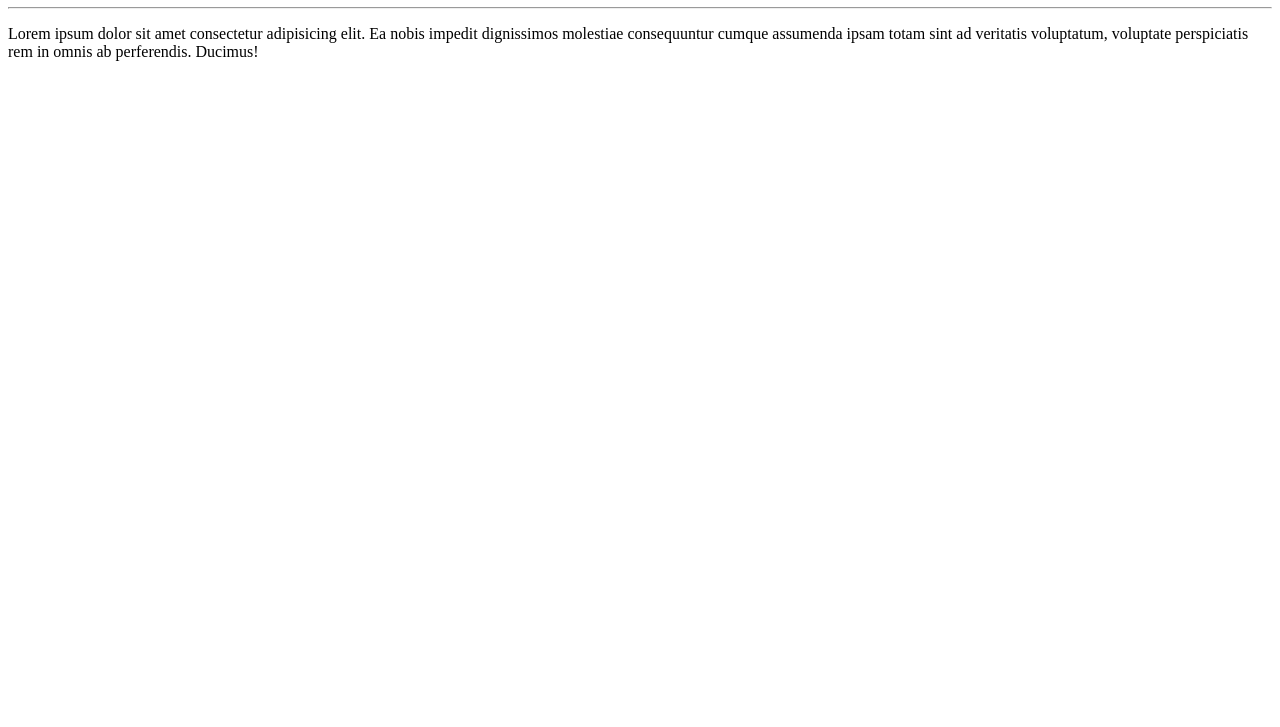
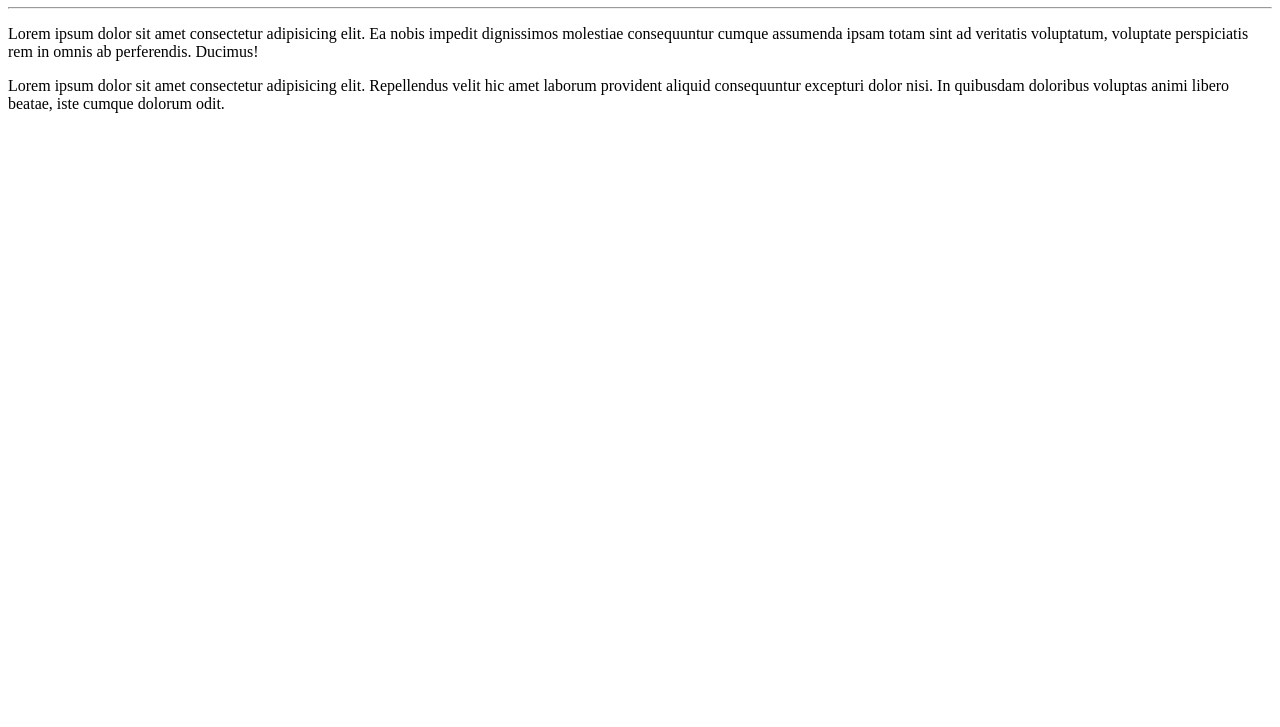
Before and after one commit to davidpereiralira/OlaMundo, a plain HTML site: page site-exemplo/index.html in a window 1280 px wide. Shown: the part 73-800 px from the top of the page. Drawn offline with Linux system fonts and the light colour scheme.

Commit message:
adicionei o segundo parágrafo

```diff
--- a/site-exemplo/index.html
+++ b/site-exemplo/index.html
@@ -9,5 +9,6 @@
     <h1>Olá, Mundo</h1>
     <hr>
     <p>Lorem ipsum dolor sit amet consectetur adipisicing elit. Ea nobis impedit dignissimos molestiae consequuntur cumque assumenda ipsam totam sint ad veritatis voluptatum, voluptate perspiciatis rem in omnis ab perferendis. Ducimus!</p>
+    <p>Lorem ipsum dolor sit amet consectetur adipisicing elit. Repellendus velit hic amet laborum provident aliquid consequuntur excepturi dolor nisi. In quibusdam doloribus voluptas animi libero beatae, iste cumque dolorum odit.</p>
 </body>
 </html>
```
